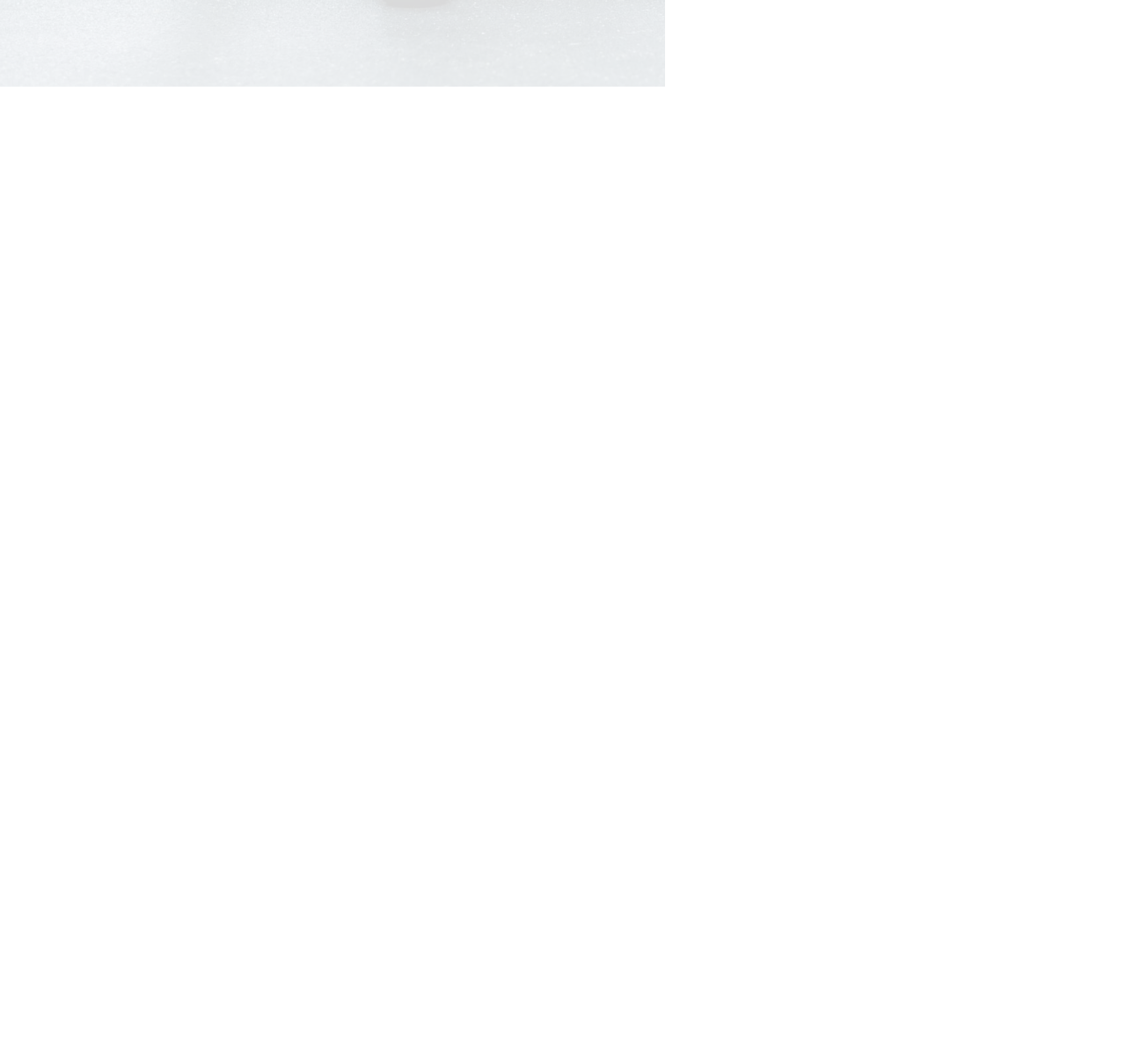
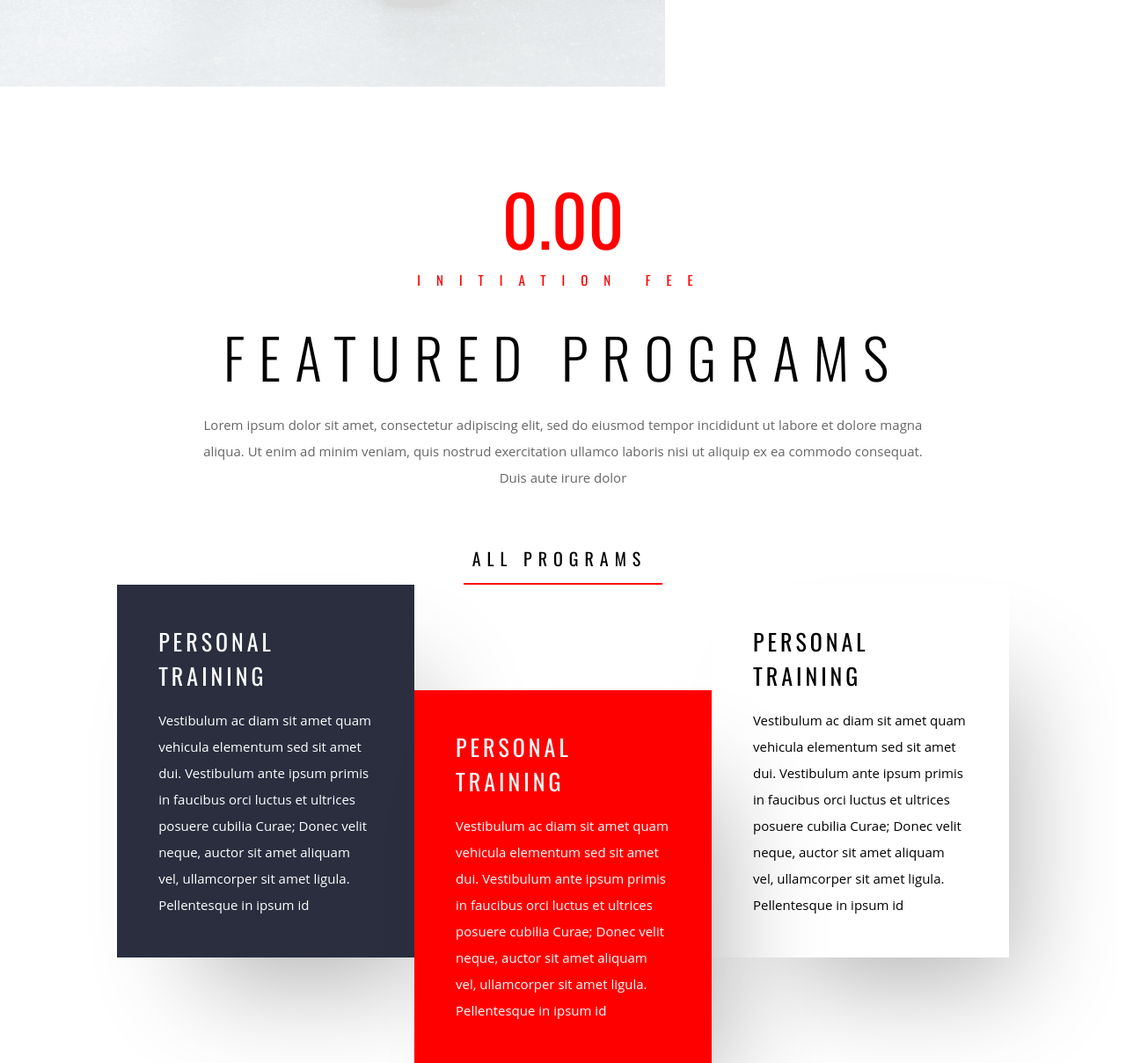
Before and after one commit to Steven10695/Proyecto-Gym, a plain HTML site: page index.html in a window 1280 px wide. Shown: the part 502-1711 px from the top of the page at 88% size. Before the commit the page ends 800 px from the top, so only its background shows below. Drawn offline with nearby package versions, Linux system fonts and the light colour scheme.

Commit message:
PROGRAMAS GYM

```diff
--- a/estilos.css
+++ b/estilos.css
@@ -78,7 +78,7 @@ nav ul li a{
     margin-bottom: 30px;
 }
 
-#intro a{
+#intro a, #programs a{
     text-decoration: none;
     color: #000;
     font-size: 20px;
@@ -99,3 +99,90 @@ nav ul li a{
     font-size: 30px;
     letter-spacing: 5px;
 }
+
+/* PROGRAMS */
+
+#programs{
+    padding-top: 90px;
+    text-align: center;
+    font-family: 'Oswald';
+}
+
+.rojo{
+    color: red;
+}
+
+#programs .cero{
+    font-size: 80px;
+    margin-bottom: 0;
+}
+
+#programs .ini{
+    letter-spacing: 18px;
+    font-size: 15px;
+}
+
+#programs h2{
+    font-size: 63px;
+    font-weight: 100;
+    letter-spacing: 16px;
+    margin: 0;
+    margin-top: 30px;
+    margin-bottom: 16px;
+}
+
+#programs p{
+    font-family: 'Open Sans';
+    color: #666;
+    font-size: 15px;
+    width: 73%;
+    margin: auto;
+    line-height: 30px;
+}
+
+#programs a{
+    margin-top: 62px;
+    display: inline-block;
+}
+
+.contenedor-programs{
+    display: flex;
+    margin-top: 50px;
+    width: 88%;
+    margin: auto;
+}
+
+#programs #uno{
+    background: #2a2e3f;
+    color: #fff;
+}
+
+#uno p, #dos p, #tres p{
+    color: #fff;
+    text-align: left;
+    width: 100%;
+}
+h3{
+    font-size: 26px;
+    letter-spacing: 4px;
+    margin: 0;
+    text-align: left;
+    font-weight: 400;
+    margin-bottom: 16px;
+}
+
+.program {
+    padding: 45px 47px;
+    box-shadow: 50px 70px 120px -42px rgba(0, 0, 0, 0.3);
+}
+
+#dos {
+    background: red;
+    color: #fff;
+    position: relative;
+    top: 120px;
+}
+
+#tres p{
+    color: #000;
+}
--- a/index.html
+++ b/index.html
@@ -40,5 +40,29 @@
         </div>
     </section>
 
+    <section id="programs">
+        <div class="contenedor">
+            <div class="rojo cero">0.00</div>
+            <div class="rojo ini">INITIATION FEE</div>
+            <h2>FEATURED PROGRAMS</h2>
+            <p>Lorem ipsum dolor sit amet, consectetur adipiscing elit, sed do eiusmod tempor incididunt ut labore et dolore magna aliqua. Ut enim ad minim veniam, quis nostrud exercitation ullamco laboris nisi ut aliquip ex ea commodo consequat. Duis aute irure dolor</p>
+            <a href="">ALL PROGRAMS</a>
+            <div class="contenedor-programs">
+                <div class="program" id="uno">
+                    <h3>PERSONAL TRAINING</h3>
+                    <p>Vestibulum ac diam sit amet quam vehicula elementum sed sit amet dui. Vestibulum ante ipsum primis in faucibus orci luctus et ultrices posuere cubilia Curae; Donec velit neque, auctor sit amet aliquam vel, ullamcorper sit amet ligula. Pellentesque in ipsum id</p>
+                </div>
+                <div class="program" id="dos">
+                    <h3>PERSONAL TRAINING</h3>
+                    <p>Vestibulum ac diam sit amet quam vehicula elementum sed sit amet dui. Vestibulum ante ipsum primis in faucibus orci luctus et ultrices posuere cubilia Curae; Donec velit neque, auctor sit amet aliquam vel, ullamcorper sit amet ligula. Pellentesque in ipsum id</p>
+                </div>
+                <div class="program" id="tres">
+                    <h3>PERSONAL TRAINING</h3>
+                    <p>Vestibulum ac diam sit amet quam vehicula elementum sed sit amet dui. Vestibulum ante ipsum primis in faucibus orci luctus et ultrices posuere cubilia Curae; Donec velit neque, auctor sit amet aliquam vel, ullamcorper sit amet ligula. Pellentesque in ipsum id</p>
+                </div>
+            </div>
+        </div>
+    </section>
+
 </body>
 </html>
```
